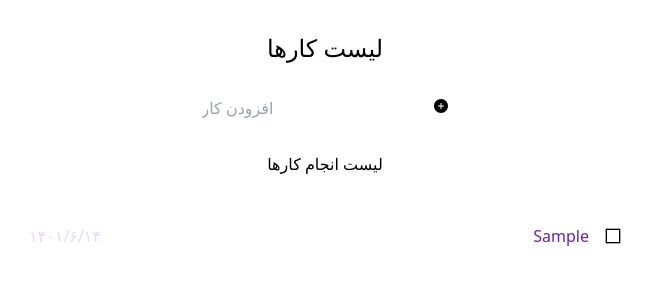
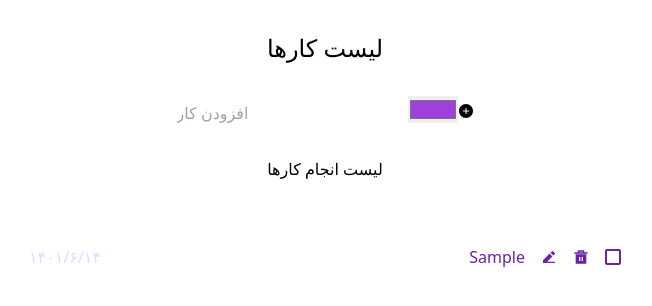
Before and after one commit to ZahraNejati79/todo-app, a React (Create React App) app: page / in a window 1280 px wide. Both pictures are taken after typing "Sample" into the empty fields and a click on the button 755 px from the left and 106 px from the top of the page. Shown: the top 306 px of the page, without its empty margins (315-967 px from the left). Built offline with nearby package versions, Linux system fonts and the light colour scheme.

Commit message:
onCompleted / onDelete / todo / todolist

```diff
--- a/src/components/Todo.jsx
+++ b/src/components/Todo.jsx
@@ -1,22 +1,35 @@
-import { GrCheckboxSelected, GrCheckbox } from "react-icons/gr";
-const Todo = ({ todo, onCompleted }) => {
+import { ImCheckboxUnchecked, ImCheckboxChecked } from "react-icons/im";
+import { RiDeleteBin5Fill, RiEdit2Fill } from "react-icons/ri";
+const Todo = ({ todo, onCompleted, onDelete }) => {
   return (
     <div
       dir="rtl"
       className="  py-8 px-4  text-right w-1/2 flex justify-between items-center rounded-3xl "
       key={todo.id}
     >
-      <div className="flex items-center justify-center">
+      <div className="flex items-center justify-center gap-x-4">
         <button onClick={onCompleted} className="cursor-pointer">
           {todo.isCompleted ? (
             <div>
-              <GrCheckboxSelected />
+              <ImCheckboxChecked />
             </div>
           ) : (
-            <GrCheckbox />
+            <ImCheckboxUnchecked />
           )}
         </button>
-        <div className="pr-4">{todo.text}</div>
+        <button onClick={onDelete}>
+          <RiDeleteBin5Fill />
+        </button>
+        <button>
+          <RiEdit2Fill />
+        </button>
+        <div
+          className={`py-4 ${
+            todo.isCompleted ? "line-through text-gray-400" : ""
+          }`}
+        >
+          {todo.text}
+        </div>
       </div>
       <div className="text-purple-200">
         {new Date(todo.createdAt).toLocaleDateString("fa-IR")}
--- a/src/components/TodoApp.jsx
+++ b/src/components/TodoApp.jsx
@@ -5,24 +5,37 @@ import TodoList from "./TodoList";
 const TodoApp = () => {
   const [todos, setTodos] = useState([]);
   const addTodoHandler = (todo) => {
-    console.log(todo);
     const newTodo = {
       id: Math.floor(Math.random() * 1000),
-      text: todo,
+      text: todo.text,
+      color: todo.color,
       isCompleted: false,
       createdAt: new Date().toISOString(),
     };
     setTodos([...todos, newTodo]);
   };
   const completedHandler = (id) => {
-    console.log(id);
+    const indexSelectedTodo = todos.findIndex((todo) => id === todo.id);
+    const todosCopy = [...todos];
+    todosCopy[indexSelectedTodo].isCompleted =
+      !todosCopy[indexSelectedTodo].isCompleted;
+    setTodos(todosCopy);
+    console.log(todos);
+  };
+  const deleteHandler = (id) => {
+    const updatedTodos = todos.filter((todo) => todo.id !== id);
+    setTodos(updatedTodos);
   };
   return (
     <div className="container flex flex-col items-center mt-8  h-screen">
       <h1 className=" text-2xl">لیست کارها</h1>
       <div className="flex flex-col items-center justify-center w-full ">
         <TodoForm addTodoHandler={addTodoHandler} />
-        <TodoList todos={todos} completedHandler={completedHandler} />
+        <TodoList
+          todos={todos}
+          completedHandler={completedHandler}
+          deleteHandler={deleteHandler}
+        />
       </div>
     </div>
   );
--- a/src/components/TodoForm.jsx
+++ b/src/components/TodoForm.jsx
@@ -1,23 +1,37 @@
 import { useState } from "react";
 import { AiFillPlusCircle } from "react-icons/ai";
 const TodoForm = ({ addTodoHandler }) => {
-  const [todo, setTodo] = useState("");
+  const [todo, setTodo] = useState({
+    text: "",
+    color: "#9f40dd",
+  });
+
   const changeHandler = (e) => {
-    setTodo(e.target.value);
+    setTodo({ ...todo, [e.target.name]: e.target.value });
   };
   const submitHandler = (e) => {
     e.preventDefault();
     addTodoHandler(todo);
-    setTodo("");
+    setTodo({
+      text: "",
+      color: "#9f40dd",
+    });
   };
   return (
     <section>
       <form className="p-8" onSubmit={submitHandler}>
         <input
-          value={todo}
+          value={todo.text}
+          name="text"
           onChange={changeHandler}
           placeholder="افزودن کار"
           type="text"
+        />
+        <input
+          onChange={changeHandler}
+          name="color"
+          value={todo.color}
+          type="color"
         />
         <button type="submit">
           <AiFillPlusCircle />
--- a/src/components/TodoList.jsx
+++ b/src/components/TodoList.jsx
@@ -1,15 +1,17 @@
-import { GrCheckboxSelected, GrCheckbox } from "react-icons/gr";
 import Todo from "./Todo";
 
-const TodoList = ({ todos, completedHandler }) => {
-  const clickhandler = () => {};
-
+const TodoList = ({ todos, completedHandler, deleteHandler }) => {
   return (
     <section className=" flex flex-col items-center justify-center w-screen  ">
       <h2>لیست انجام کارها</h2>
       <div className=" p-4 flex flex-col text-purple-800 gap-y-4 items-center justify-center w-full ">
         {todos.map((todo) => (
-          <Todo onCompleted={() => completedHandler(todo.id)} todo={todo} />
+          <Todo
+            key={todo.id}
+            onCompleted={() => completedHandler(todo.id)}
+            onDelete={() => deleteHandler(todo.id)}
+            todo={todo}
+          />
         ))}
       </div>
     </section>
```
